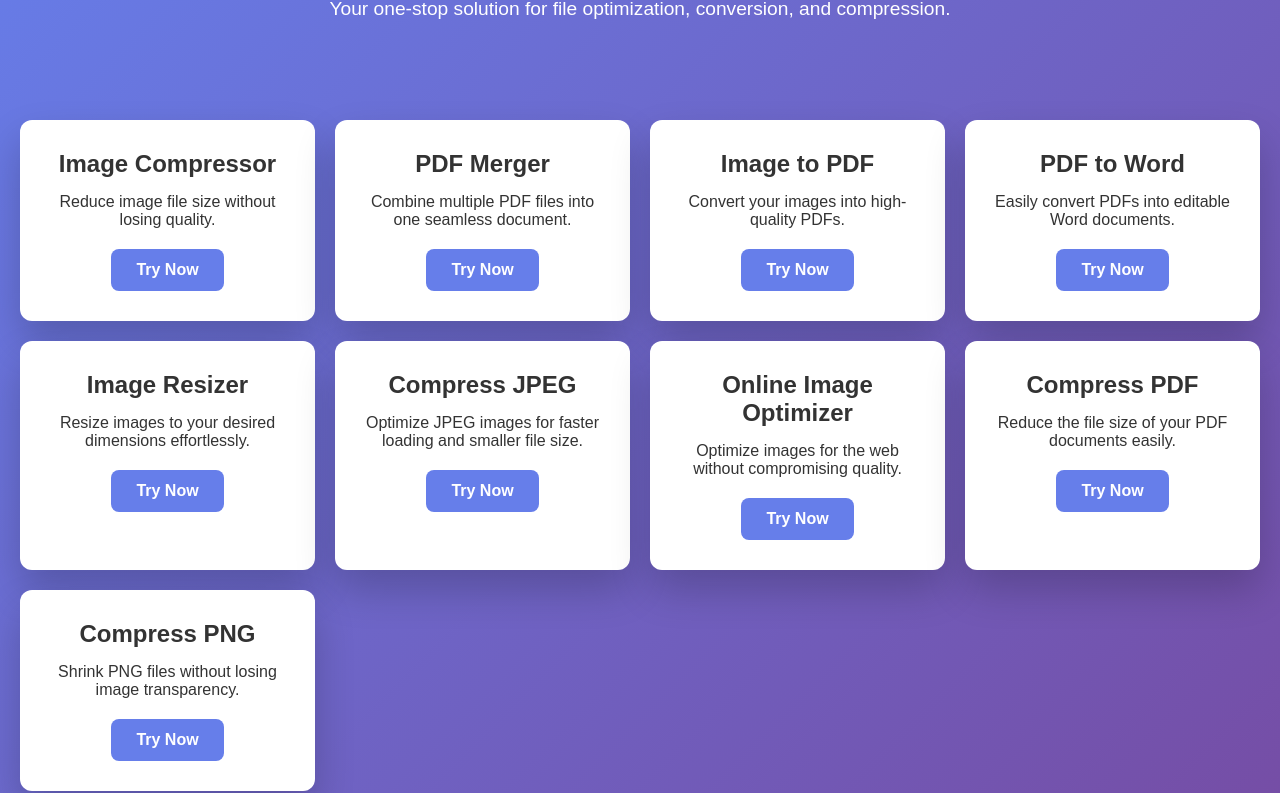
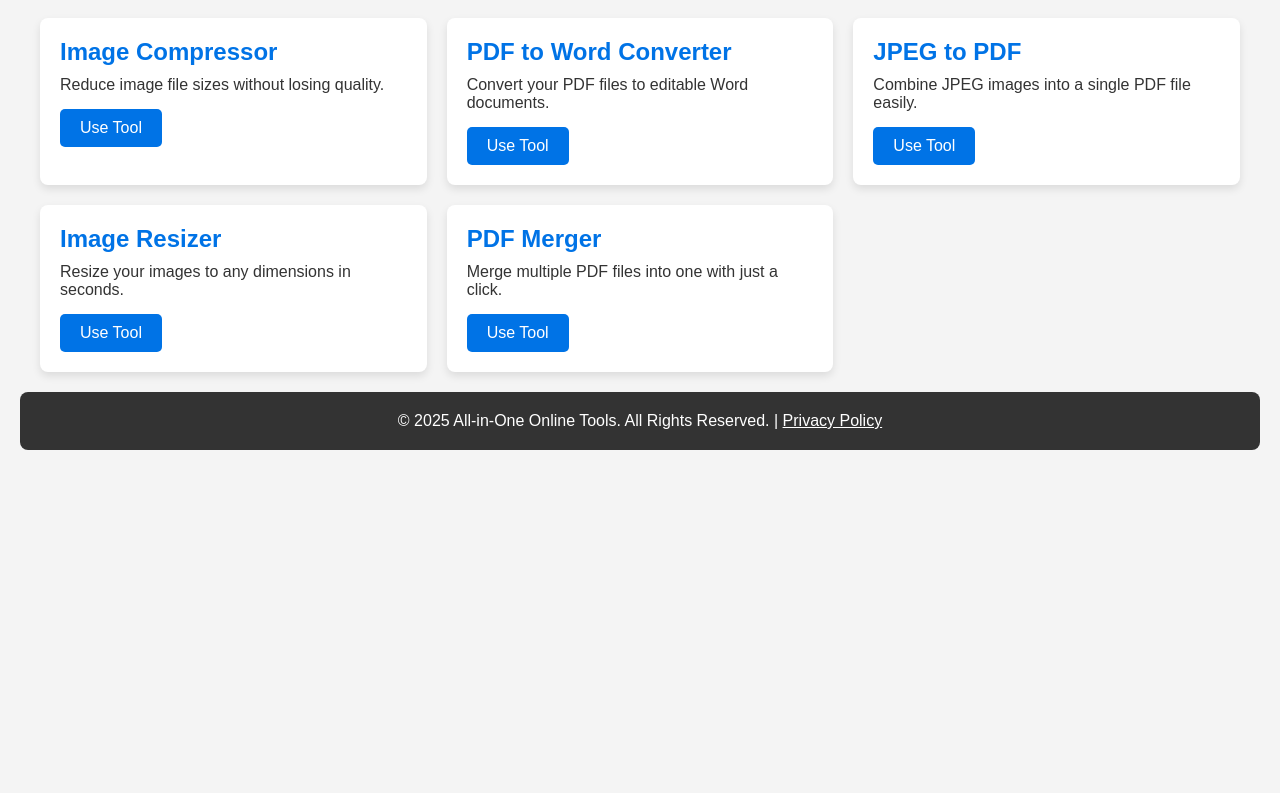
Before and after one commit to faisalkhan950/tool, a plain HTML site: page index.html in a window 1280 px wide. Shown: the part 137-930 px from the top of the page. After the commit the page ends 800 px from the top, so only its background shows below. Drawn offline with Linux system fonts and the light colour scheme.

Commit message:
Update index.html

```diff
--- a/index.html
+++ b/index.html
@@ -3,10 +3,12 @@
 <head>
     <meta charset="UTF-8">
     <meta name="viewport" content="width=device-width, initial-scale=1.0">
-    <meta name="description" content="Welcome to the ultimate online toolkit for image and PDF optimization. Compress images, merge PDFs, convert files, and more.">
-    <meta name="keywords" content="Image Compressor, PDF Merger, Image to PDF, PDF to Word, image resizer, compress JPEG, online image optimizer, compress pdf, compress PNG">
+    <meta name="description" content="A collection of powerful online tools for image compression, PDF converters, image resizers, and more. Fast, free, and easy to use.">
+    <meta name="keywords" content="image compressor, PDF converter, Word to PDF, JPEG to PDF, image resizer, PDF merger">
     <meta name="author" content="Your Name">
-    <title>Image & PDF Tools</title>
+    <meta name="robots" content="index, follow">
+    <title>All-in-One Online Tools</title>
+    <link rel="stylesheet" href="styles.css">
     <style>
         * {
             margin: 0;
@@ -14,132 +16,106 @@
             box-sizing: border-box;
         }
         body {
-            font-family: 'Poppins', sans-serif;
-            background: linear-gradient(135deg, #667eea, #764ba2);
-            color: #fff;
+            font-family: 'Arial', sans-serif;
+            background-color: #f4f4f4;
+            color: #333;
             padding: 20px;
         }
         header {
+            background-color: #0073e6;
+            color: white;
+            padding: 30px 20px;
             text-align: center;
-            padding: 50px 20px;
+            border-radius: 8px;
         }
-        header h1 {
-            font-size: 3rem;
-            margin-bottom: 10px;
-        }
-        header p {
-            font-size: 1.2rem;
-        }
-        .tools-container {
+        main {
+            max-width: 1200px;
+            margin: 20px auto;
             display: grid;
-            grid-template-columns: repeat(auto-fit, minmax(250px, 1fr));
+            grid-template-columns: repeat(auto-fit, minmax(300px, 1fr));
             gap: 20px;
-            padding: 50px 0;
         }
         .tool-card {
-            background: #fff;
-            color: #333;
-            padding: 30px;
-            border-radius: 12px;
-            box-shadow: 0 20px 40px rgba(0, 0, 0, 0.2);
-            text-align: center;
+            background-color: white;
+            padding: 20px;
+            border-radius: 8px;
+            box-shadow: 0 4px 8px rgba(0,0,0,0.1);
             transition: transform 0.3s ease;
         }
         .tool-card:hover {
-            transform: translateY(-10px);
+            transform: translateY(-5px);
         }
         .tool-card h2 {
-            font-size: 1.5rem;
+            font-size: 1.5em;
+            color: #0073e6;
+            margin-bottom: 10px;
+        }
+        .tool-card p {
+            font-size: 1em;
             margin-bottom: 15px;
         }
-        .tool-card h2 a {
+        .tool-card a {
+            display: inline-block;
+            padding: 10px 20px;
+            background-color: #0073e6;
+            color: white;
             text-decoration: none;
-            color: #333;
+            border-radius: 5px;
         }
-        .tool-card p {
-            font-size: 1rem;
-            margin-bottom: 20px;
-        }
-        .btn {
-            display: inline-block;
-            padding: 12px 25px;
-            font-size: 1rem;
-            font-weight: 600;
-            color: #fff;
-            background-color: #667eea;
-            border: none;
-            border-radius: 8px;
-            cursor: pointer;
-            text-decoration: none;
-            transition: background 0.3s ease;
-        }
-        .btn:hover {
-            background-color: #764ba2;
+        .tool-card a:hover {
+            background-color: #005bb5;
         }
         footer {
             text-align: center;
             padding: 20px;
-            font-size: 0.9rem;
-            color: #ddd;
+            background-color: #333;
+            color: white;
+            margin-top: 20px;
+            border-radius: 8px;
+        }
+        @media (max-width: 600px) {
+            main {
+                grid-template-columns: 1fr;
+            }
         }
     </style>
 </head>
 <body>
     <header>
-        <h1>Welcome to Image & PDF Tools</h1>
-        <p>Your one-stop solution for file optimization, conversion, and compression.</p>
+        <h1>Welcome to All-in-One Online Tools</h1>
+        <p>Your go-to solution for image, PDF, and document management tools</p>
     </header>
 
-    <section class="tools-container">
+    <main>
         <div class="tool-card">
-            <h2><a href="/tool/img-compress.html">Image Compressor</a></h2>
-            <p>Reduce image file size without losing quality.</p>
-            <a href="/tool/img-compress.html" class="btn">Try Now</a>
+            <h2>Image Compressor</h2>
+            <p>Reduce image file sizes without losing quality.</p>
+            <a href="tool/img-compressor.html">Use Tool</a>
+        </div>
+        <div class="tool-card">
+            <h2>PDF to Word Converter</h2>
+            <p>Convert your PDF files to editable Word documents.</p>
+            <a href="#">Use Tool</a>
+        </div>
+        <div class="tool-card">
+            <h2>JPEG to PDF</h2>
+            <p>Combine JPEG images into a single PDF file easily.</p>
+            <a href="#">Use Tool</a>
+        </div>
+        <div class="tool-card">
+            <h2>Image Resizer</h2>
+            <p>Resize your images to any dimensions in seconds.</p>
+            <a href="#">Use Tool</a>
         </div>
         <div class="tool-card">
             <h2>PDF Merger</h2>
-            <p>Combine multiple PDF files into one seamless document.</p>
-            <button class="btn" onclick="location.href='pdf-merger.html'">Try Now</button>
+            <p>Merge multiple PDF files into one with just a click.</p>
+            <a href="#">Use Tool</a>
         </div>
-        <div class="tool-card">
-            <h2>Image to PDF</h2>
-            <p>Convert your images into high-quality PDFs.</p>
-            <button class="btn" onclick="location.href='image-to-pdf.html'">Try Now</button>
-        </div>
-        <div class="tool-card">
-            <h2>PDF to Word</h2>
-            <p>Easily convert PDFs into editable Word documents.</p>
-            <button class="btn" onclick="location.href='pdf-to-word.html'">Try Now</button>
-        </div>
-        <div class="tool-card">
-            <h2>Image Resizer</h2>
-            <p>Resize images to your desired dimensions effortlessly.</p>
-            <button class="btn" onclick="location.href='image-resizer.html'">Try Now</button>
-        </div>
-        <div class="tool-card">
-            <h2>Compress JPEG</h2>
-            <p>Optimize JPEG images for faster loading and smaller file size.</p>
-            <button class="btn" onclick="location.href='compress-jpeg.html'">Try Now</button>
-        </div>
-        <div class="tool-card">
-            <h2>Online Image Optimizer</h2>
-            <p>Optimize images for the web without compromising quality.</p>
-            <button class="btn" onclick="location.href='image-optimizer.html'">Try Now</button>
-        </div>
-        <div class="tool-card">
-            <h2>Compress PDF</h2>
-            <p>Reduce the file size of your PDF documents easily.</p>
-            <button class="btn" onclick="location.href='compress-pdf.html'">Try Now</button>
-        </div>
-        <div class="tool-card">
-            <h2>Compress PNG</h2>
-            <p>Shrink PNG files without losing image transparency.</p>
-            <button class="btn" onclick="location.href='compress-png.html'">Try Now</button>
-        </div>
-    </section>
+    </main>
 
     <footer>
-        &copy; 2025 Image & PDF Tools. All Rights Reserved.
+        <p>&copy; 2025 All-in-One Online Tools. All Rights Reserved. | <a href="/privacy-policy" style="color: white;">Privacy Policy</a></p>
     </footer>
 </body>
 </html>
```
